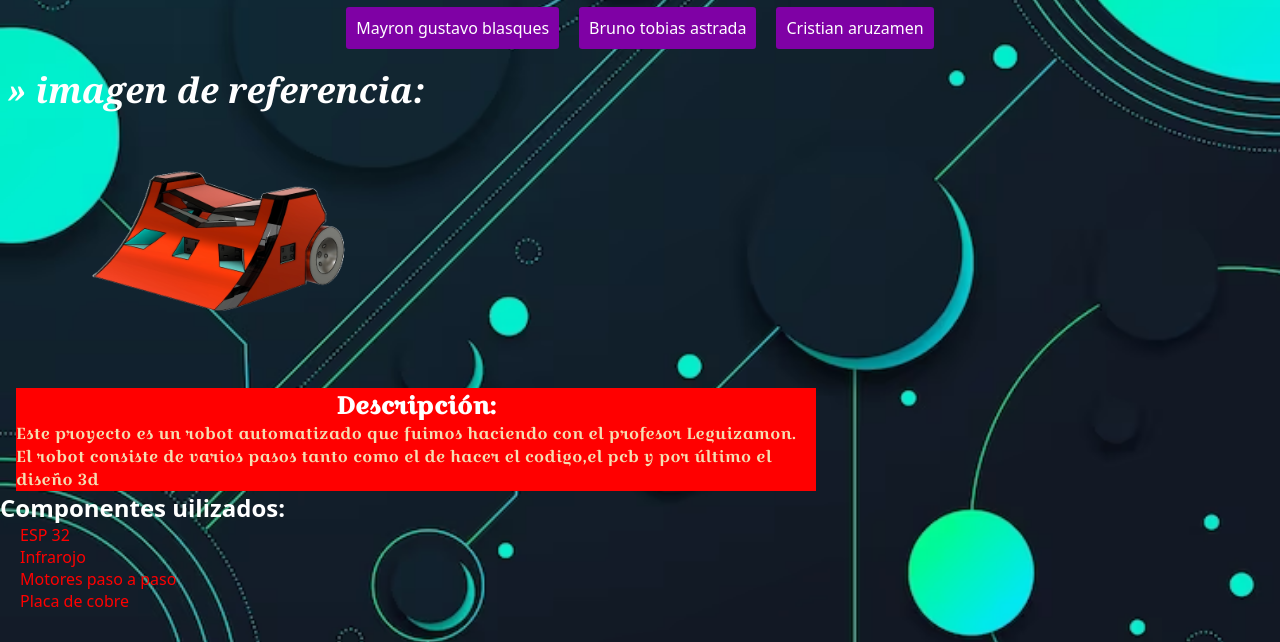
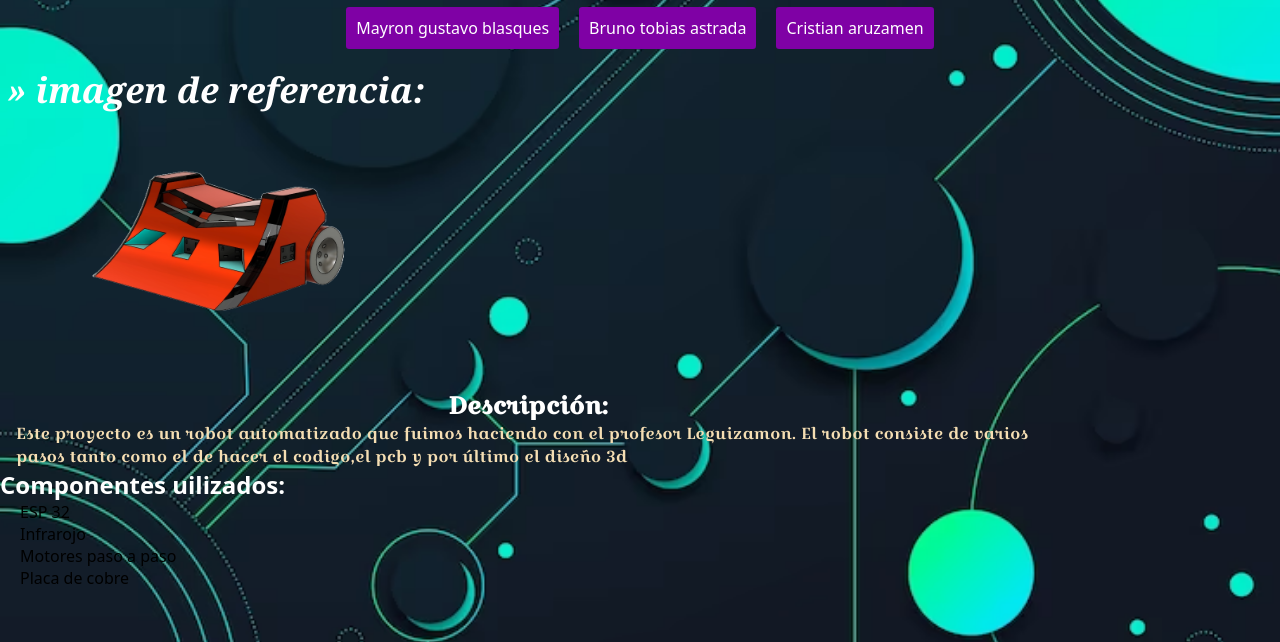
Before and after one commit to Mayrongb/mgb, a plain HTML site: page index.html in a window 1280 px wide. Shown: the part 158-800 px from the top of the page. Drawn offline with Linux system fonts and the light colour scheme.

Commit message:
dkoapsdawjid

```diff
--- a/index.html
+++ b/index.html
@@ -86,40 +86,7 @@
 
     </ul>
 
-    <style>
 
-        .descriptionBox {
-            margin-left: 1em;
-            width: 50em;
-            background-color: red;
-
-        }
-            .descriptionBox h3{
-                text-align: center;
-            }
-
-            .descriptionBox p {
-
-            }
-
-
-
-
-        h3 {
-            color: white;
-            font-size: 1.5em;
-        }
-
-        p {
-            color: wheat;
-        }
-
-        ul {
-            display: flex;
-            flex-direction: column;
-            color: red;
-        }
-    </style>
 
 
 
```
